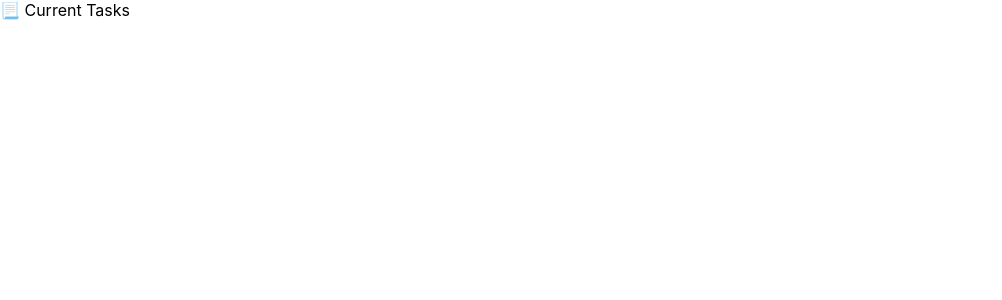
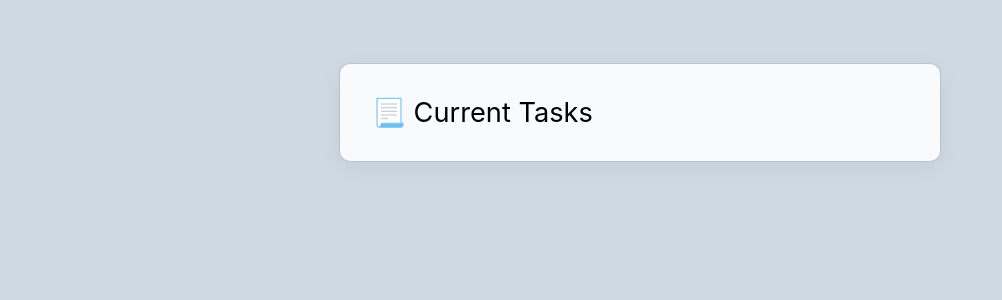
Before and after one commit to FabianUlises/PostGres-Todo, a React (Create React App) app in the folder client/: page / in a window 1280 px wide. Shown: the top 300 px of the page, without its empty margins (0-1002 px from the left). Built offline with nearby package versions, Linux system fonts and the light colour scheme.

Commit message:
Added styles to app

```diff
--- a/client/src/components/listheader/ListHeader.js
+++ b/client/src/components/listheader/ListHeader.js
@@ -1,6 +1,7 @@
 // Dependencies
 import React from 'react';
-
+// Styles
+import styles from './listheader.css';
 const ListHeader = (props) => {
   return (
     <div className='list-header'>
--- a/client/src/components/listheader/listheader.css
+++ b/client/src/components/listheader/listheader.css
@@ -0,0 +1,3 @@
+.list-header {
+    font-size: 1.7rem;
+}
--- a/client/src/index.css
+++ b/client/src/index.css
@@ -1,13 +1,34 @@
+* {
+  margin: 0;
+  padding: 0;
+  box-sizing: border-box;
+}
 body {
-  margin: 0;
+  min-block-size: 100vh;
+  inline-size: 100%;
+  overflow-x: hidden;
+  background: hsl(210 25% 85%);
+  display: flex;
+  flex-direction: column;
+  justify-content: center;
+  align-items: center;
   font-family: -apple-system, BlinkMacSystemFont, 'Segoe UI', 'Roboto', 'Oxygen',
     'Ubuntu', 'Cantarell', 'Fira Sans', 'Droid Sans', 'Helvetica Neue',
     sans-serif;
   -webkit-font-smoothing: antialiased;
   -moz-osx-font-smoothing: grayscale;
+  padding: 4rem .8rem;
 }
-
-code {
-  font-family: source-code-pro, Menlo, Monaco, Consolas, 'Courier New',
-    monospace;
+#root {
+  margin-block-end: auto;
+  width: 100%;
 }
+.App {
+  inline-size: 100%;
+  max-inline-size: 600px;
+  background: hsl(210 25% 98%);
+  box-shadow: 0 6px 24px rgba(0, 0, 0, 0.05), 0 0 0 1px rgba(0,0,0, 0.08);
+  border-radius: 10px;
+  padding: 2rem;
+  margin-inline: auto;
+}
```
